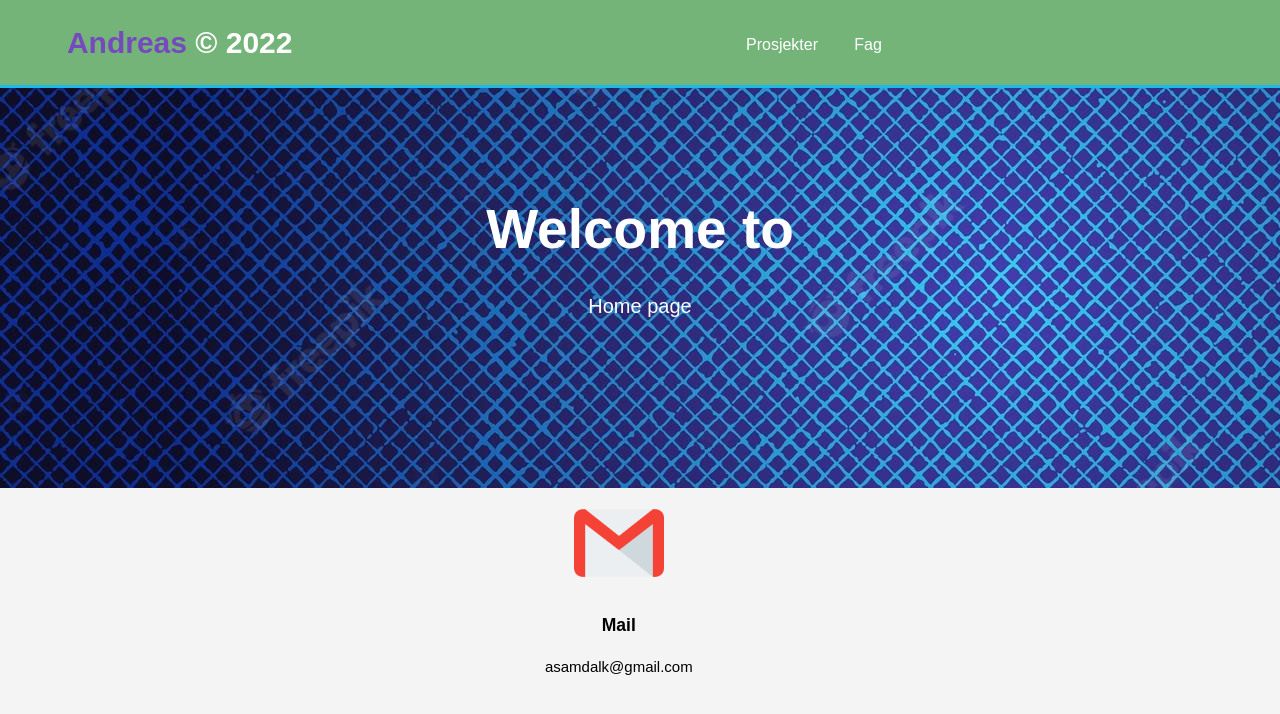
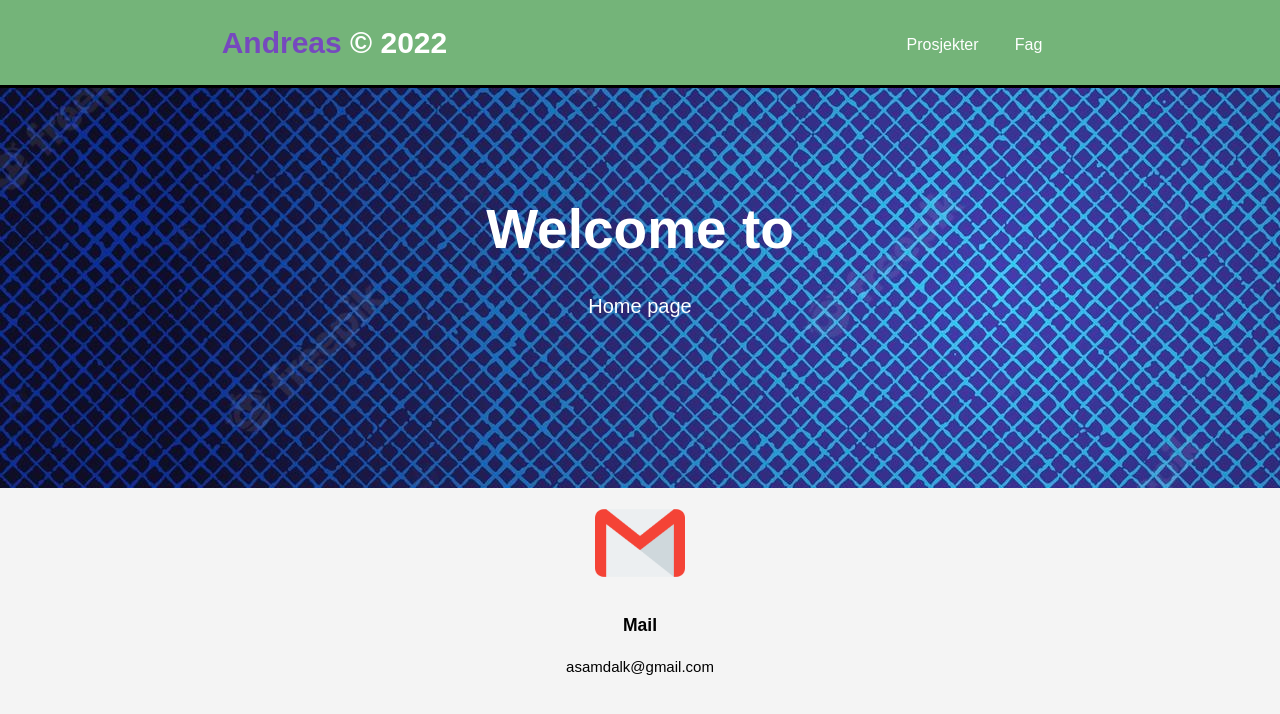
Before and after one commit to AndyCoolDude/Programmering_nettside, a plain HTML site: page index.html in a window 1280 px wide. Drawn offline with Linux system fonts and the light colour scheme.

Commit message:
Fikset gammel kode

```diff
--- a/index.html
+++ b/index.html
@@ -43,10 +43,8 @@
     </div>
   </div>
    <div class="itemBunn">
-    <div class="container">
+    <div class="container4">
       <div>
-      </div>
-      <div class="box">
       </div>
       <div class="box">
         <img src="/img/gmail-logo.png">
@@ -54,7 +52,6 @@
         <p>asamdalk@gmail.com</p>
       </div>
     </div>
-
   </div>
 </div>
 
--- a/stylegrids.css
+++ b/stylegrids.css
@@ -22,6 +22,7 @@
 	grid-gap: 0px;
 	padding: 0px;
 	overflow: false;
+
 }
 
 .grid-container > div {
@@ -41,6 +42,13 @@ body {
 	margin: auto;
 	overflow: true;
 }
+
+.container4 {
+	width: 100%;
+	margin: auto;
+	overflow: true;
+}
+
 ul {
 	margin: 0;
 	padding: 0;
@@ -49,25 +57,20 @@ ul {
 .itemMeny {
 	background: #74b479;
 	color: #ffffff;
-	padding-top: 30px;
-	min-height: 70px;
-	border-bottom: #1db9e8 3px solid;
-	padding-top: 30px;
+	border-bottom: #000000 3px solid;
 	float: right;
+	text-align: center;
 }
 
 .itemLogo {
 	background: #74b479;
 	color: #ffffff;
-	padding-top: 30px;
-	padding-left: 30px;
-	min-height: 70px;
-	border-bottom: #1db9e8 3px solid;
+	border-bottom: #000000 3px solid;
+	text-align: center;
 }
 
 .itemMeny a {
 	color: #ffffff;
-	padding-top: 30px;
 	text-decoration: none;
 	font-size: 16px;
 }
@@ -147,10 +150,13 @@ ul {
 /* Boxes */
 
 .box {
-	float: left;
+	display: block;
 	text-align: center;
-	width: 30%;
-	padding: 10px;
+	justify-content: center;
+	width: 100%;
+	padding-top: 10px;
+	background-color: rgb(244, 244, 244);
+	color:rgb(0, 0, 0)
 }
 
 .box img {
```
